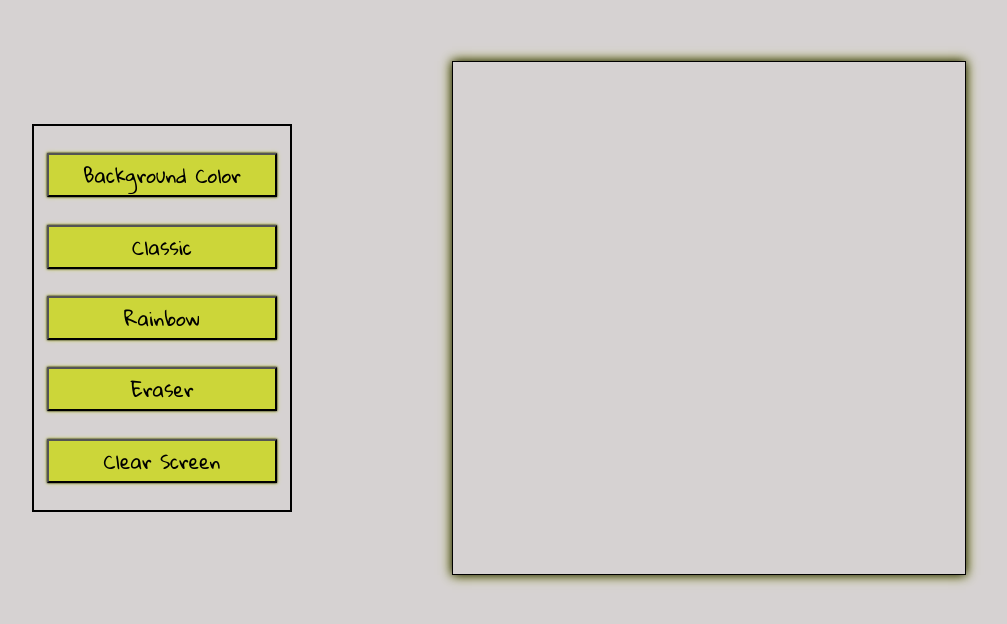
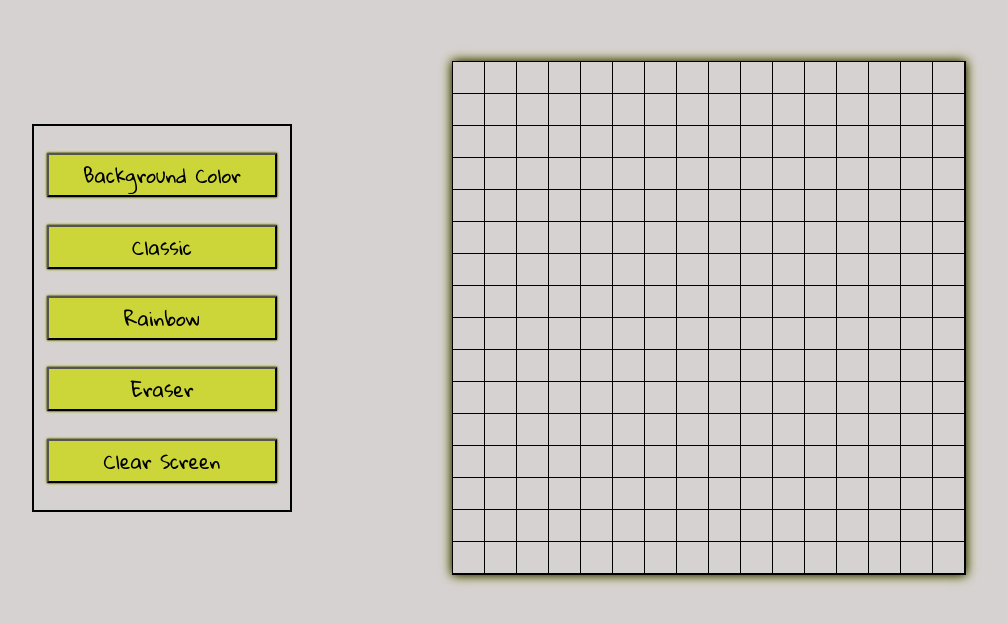
Before and after one commit to jonlam1989/etch-a-sketch, a plain HTML site: page index.html in a window 1280 px wide. Shown: the part 130-754 px from the top of the page, without its empty margins (141-1148 px from the left). Drawn offline with Linux system fonts and the light colour scheme.

Commit message:
added html-grid

```diff
--- a/etch-a-sketch.css
+++ b/etch-a-sketch.css
@@ -60,3 +60,9 @@ body {
 	border: 1px solid black;
 	box-shadow: 0 0 10px black, 0 0 12px rgb(204, 214, 57);
 }
+
+.s2-grid td {
+	box-sizing: border-box;
+	border-right: 1px solid black;
+	border-bottom: 1px solid black;
+}
--- a/etch-a-sketch.js
+++ b/etch-a-sketch.js
@@ -1,5 +1,24 @@
 let grid = document.querySelector('.s2-grid')
 let buttons = document.querySelectorAll('button')
+
+const gridWidth = grid.clientWidth
+const gridHeight = grid.clientHeight
+
+let row = 16
+let col = 16
+let cellWidth = gridWidth / col
+let cellHeight = gridHeight / row
+
+for (let i = 0; i < row; i++) {
+    let gridRow = document.createElement('tr')
+    for (let j = 0; j < col; j++) {
+        let gridCell = document.createElement('td')
+        gridCell.style.width = `${cellWidth}px`
+        gridCell.style.height = `${cellHeight}px`
+        gridRow.append(gridCell)
+    }
+    grid.append(gridRow)
+}
 
 for (let btn of buttons) {
     btn.addEventListener('click', ()=>{
```
